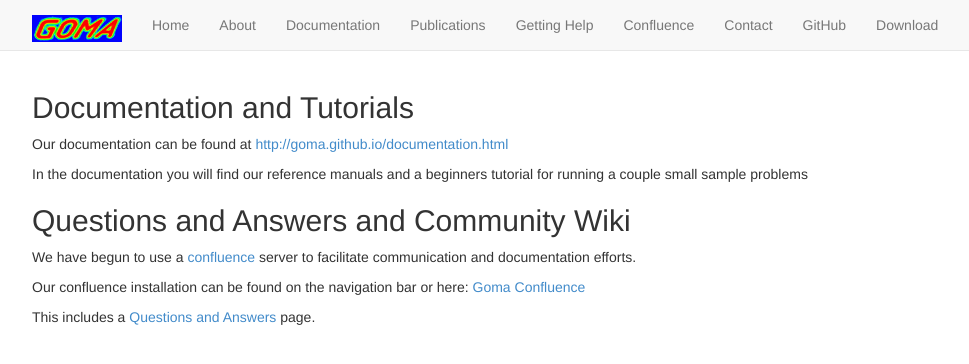
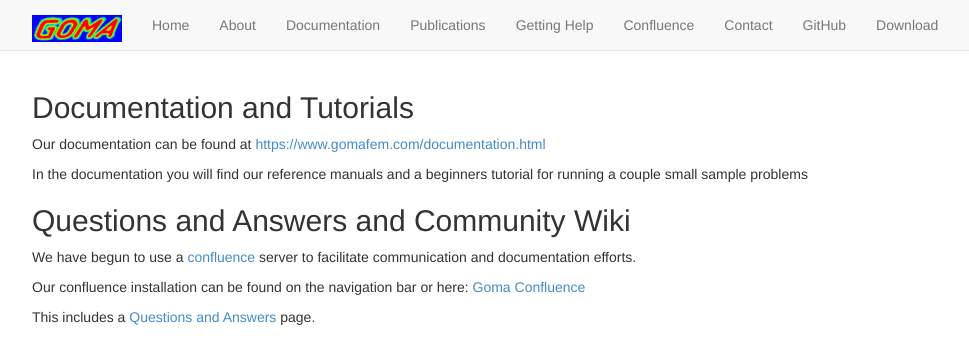
Before and after one commit to goma/goma.github.io, a Jekyll site: the page built from getting-help.md, in a window 1280 px wide. Shown: the top 364 px of the page, without its empty margins (38-1007 px from the left). Built offline with Jekyll 4.4.1, drawn with Linux system fonts in a browser that asks for light colours; nearby versions of some CDN libraries; some of the changed lines change nothing that is shown.

Commit message:
remove github.io references

```diff
--- a/_includes/google_analytics.html
+++ /dev/null
@@ -1,11 +0,0 @@
-<script>
-  (function(i,s,o,g,r,a,m){i['GoogleAnalyticsObject']=r;i[r]=i[r]||function(){
-  (i[r].q=i[r].q||[]).push(arguments)},i[r].l=1*new Date();a=s.createElement(o),
-  m=s.getElementsByTagName(o)[0];a.async=1;a.src=g;m.parentNode.insertBefore(a,m)
-  })(window,document,'script','//www.google-analytics.com/analytics.js','ga');
-
-  ga('create', 'UA-4121810-13', 'goma.github.io');
-  ga('require', 'displayfeatures');
-  ga('send', 'pageview');
-
-</script>
--- a/_layouts/default.html
+++ b/_layouts/default.html
@@ -18,7 +18,6 @@
 
     <!-- Google Analytics Code -->
     <link rel="icon" href="/assets/images/favicon.ico">
-    {% include google_analytics.html %}
   </head>
 
   <body>
--- a/getting-help.md
+++ b/getting-help.md
@@ -5,7 +5,7 @@
 
 ## Documentation and Tutorials
 
-Our documentation can be found at [http://goma.github.io/documentation.html](http://goma.github.io/documentation.html)
+Our documentation can be found at [https://www.gomafem.com/documentation.html](https://www.gomafem.com/documentation.html)
 
 In the documentation you will find our reference manuals and a beginners tutorial for running a couple small sample problems
 
```
Also changed, not shown: README.md.
